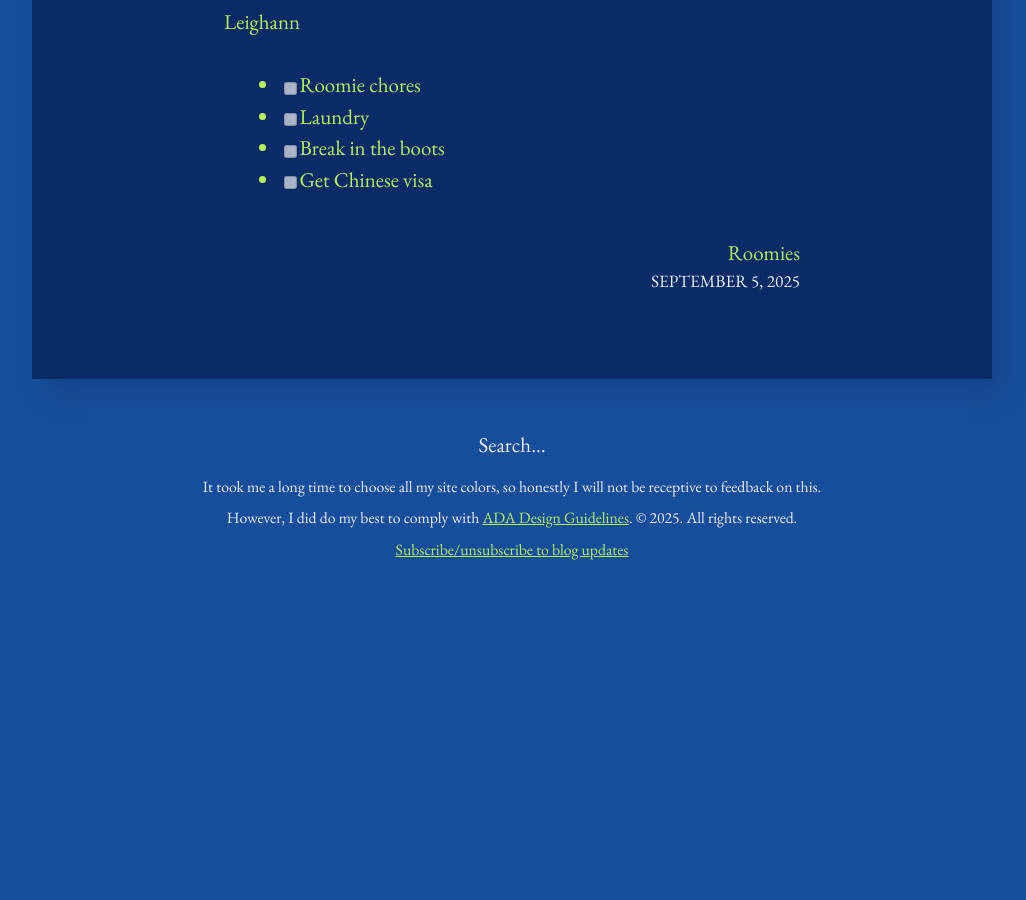
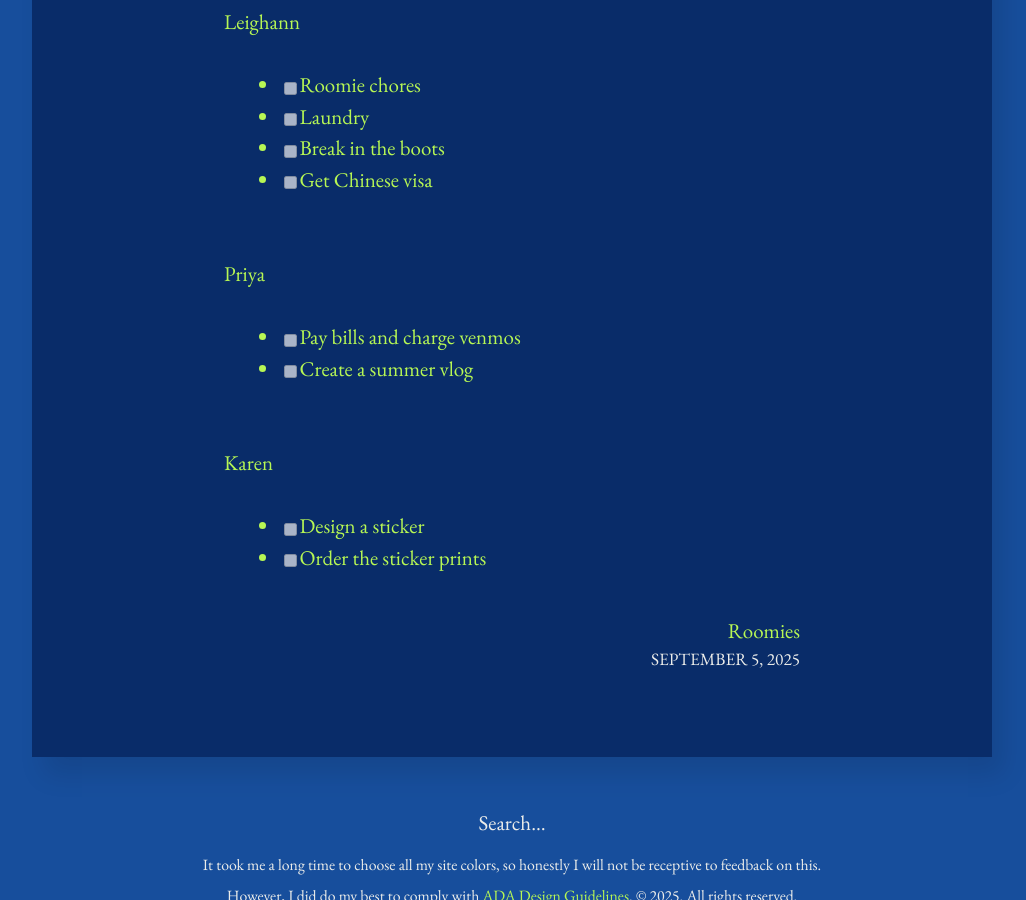
Before and after one commit to limh0228/schemes_and_machinations, a Jekyll site: the page built from _posts/2025-09-05-work-pact.md, in a window 1280 px wide and 900 px high, scrolled down 1666 px. Shown: the whole window, without its empty margins (128-1154 px from the left). Built offline with Jekyll 4.4.1, drawn with Linux system fonts in a browser that asks for light colours; comment, search, counter and statistics services are not loaded; before the commit the page ends 2276 px from its top, so only the background shows below that.

Commit message:
add Karen/Priya TODOs

```diff
--- a/_posts/2025-09-05-work-pact.md
+++ b/_posts/2025-09-05-work-pact.md
@@ -10,13 +10,13 @@ published: true
 
 Ishita
 
-- [ ] Declutter bedroom
-- [ ] Deep clean bedroom
+- [x] Declutter bedroom
+- [x] Deep clean bedroom
 - [ ] Remake resume
-- [ ] Make a list of companies to apply to and open positions
+- [x] Make a list of companies to apply to and open positions
 - [ ] Write brothy pasta recipe
-- [ ] Roomie chores
-- [ ] Cash cheques
+- [x] Roomie chores
+- [x] Cash cheques
 - [ ] Respond to Mr. Weinstein
 
 Optional
@@ -47,3 +47,17 @@ Leighann
 - [ ] Laundry
 - [ ] Break in the boots
 - [ ] Get Chinese visa
+
+<br>
+
+Priya
+
+- [ ] Pay bills and charge venmos
+- [ ] Create a summer vlog
+
+<br>
+
+Karen
+
+- [ ] Design a sticker
+- [ ] Order the sticker prints
```
Also changed, not shown: pages/my_content.md (+1 -1 lines).
